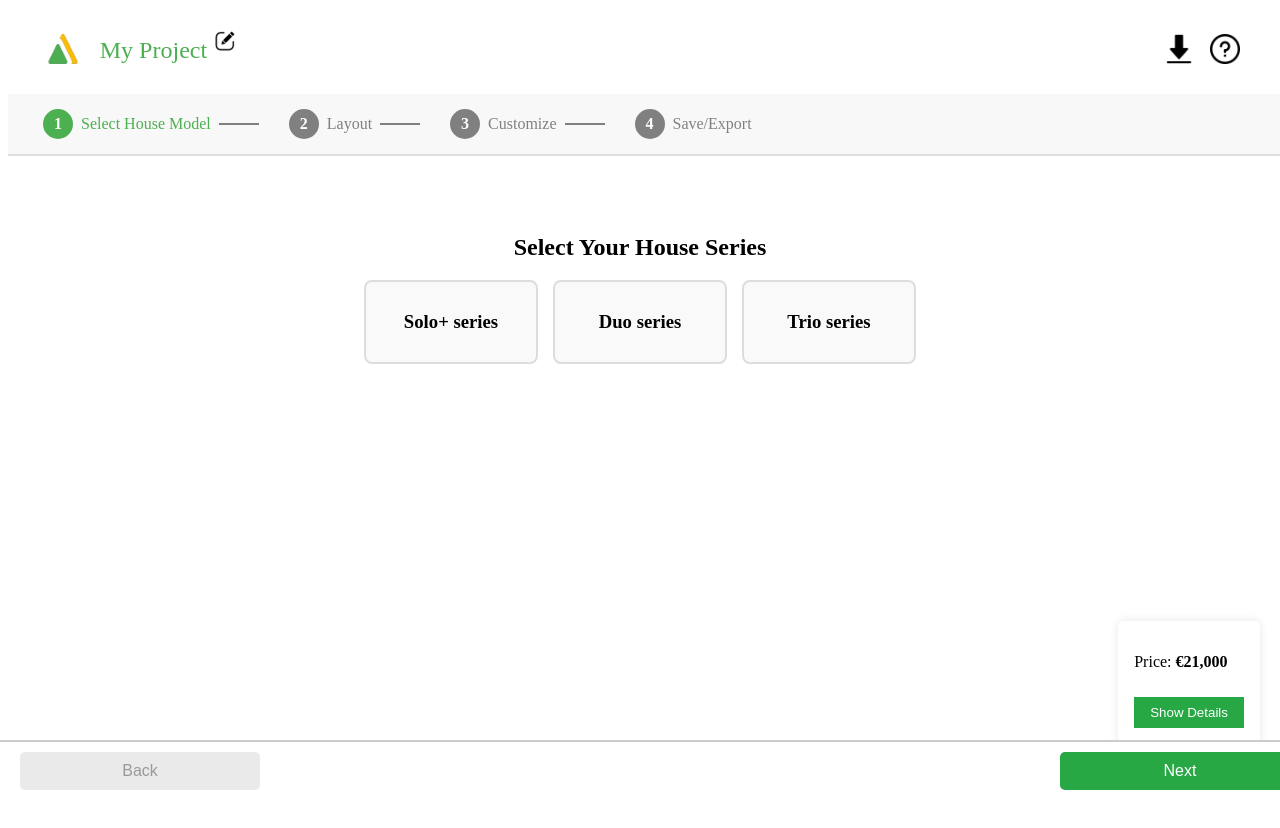
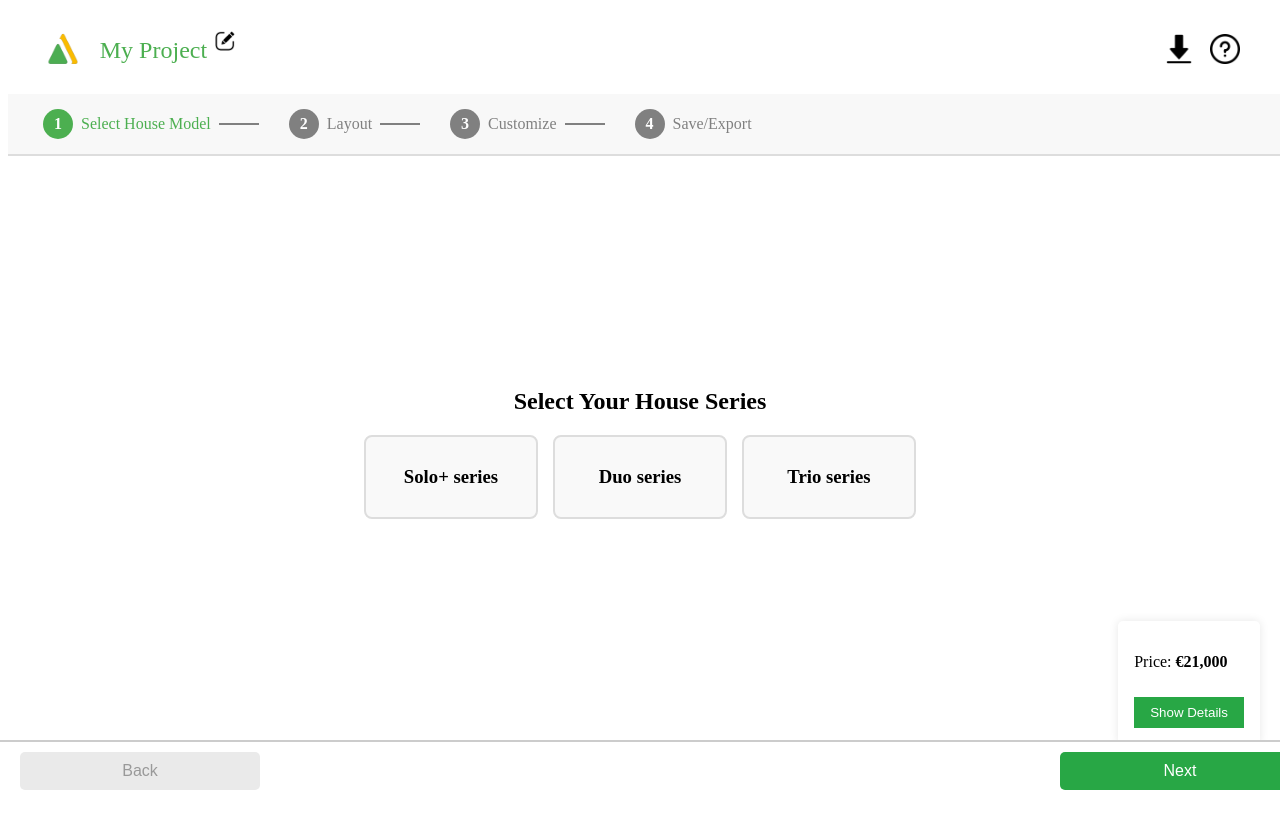
Before and after one commit to sandisyske/konfiguraator, a Vue app: page /konfiguraator/project in a window 1280 px wide. Shown: the top 828 px of the page. Built offline with nearby package versions, Linux system fonts and the light colour scheme.

Commit message:
fixed model window size

```diff
--- a/src/views/ConfiguratorPage.vue
+++ b/src/views/ConfiguratorPage.vue
@@ -51,12 +51,9 @@
       </div>
 
       <div v-else-if="currentStep === 1" class="step-content">
+        <div ref="viewer" class="model-viewer"></div>
+      </div>
 
-        <!-- 3D Viewer Container -->
-        <div class="viewer-area">
-          <div ref="viewer" class="model-viewer"></div>
-        </div>
-      </div>
 
       <div v-else class="step-content">
         <p>Placeholder content for {{ steps[currentStep].name }}</p>
@@ -185,7 +182,7 @@ const initThreeJs = () => {
   // Load the model
   const loader = new GLTFLoader();
   loader.load(
-      "models/TRIO120/model.glb", // Ensure this path is correct
+      "public/models/TRIO150/model.glb", // Ensure this path is correct
       (gltf) => {
         model = gltf.scene;
 
@@ -244,8 +241,17 @@ import { nextTick } from 'vue'
 
 watch(currentStep, async (newStep) => {
   if (newStep === 1) {
-    await nextTick(); // oota kuni DOM on valmis
-    initThreeJs();
+    await nextTick();
+
+    const container = viewer.value;
+    if (container && container.offsetWidth > 0 && container.offsetHeight > 0) {
+      initThreeJs();
+    } else {
+      console.warn('Viewer not ready yet. Retrying...');
+      setTimeout(() => {
+        if (viewer.value) initThreeJs();
+      }, 100); // oota 100ms ja proovi uuesti
+    }
   }
 });
 
@@ -267,11 +273,19 @@ onMounted(() => {
 h2 {
   text-align: center;
 }
+html, body {
+  margin: 0;
+  padding: 0;
+  height: 100%;
+  overflow: hidden; /* Välista kogu lehe scroll */
+}
+
 /* Container for the whole configurator */
 .configurator-container {
   display: flex;
   flex-direction: column;
-  height: 100vh;
+  height: 90vh; /* Võta kogu vaate kõrgus */
+  overflow: hidden; /* Välista config container scroll */
 }
 
 
@@ -327,11 +341,15 @@ h2 {
   color: #2a9d8f;
 }
 
-/* Step Content in 1st step */
+/* Step Content */
 .step-content {
-  padding-top: 5vh;
-  width: 100vh;
-
+  flex: 1;
+  width: 100%;
+  overflow: hidden;
+  display: flex;
+  flex-direction: column;
+  align-items: center;
+  justify-content: center;
 }
 
 /* Series Buttons Row */
@@ -400,31 +418,31 @@ h2 {
   border-color: #166028;
 }
 
-/* Main Content (3D Model) */
+
+/* Main Content */
 .main-content {
   flex: 1;
   display: flex;
   flex-direction: column;
-  align-items: center; /* keskjoondus horisontaalselt */
-  justify-content: flex-start;
+  align-items: center;
+  padding-top: 80px; /* Stepper height */
+  padding-bottom: 100px; /* Toolbar height */
+  overflow: hidden; /* Välista main-content scroll */
   position: relative;
-  padding-top: 80px;
-  padding-bottom: 100px;
-  overflow: hidden;
 }
 
-/*3D model viewer*/
+/* 3D Canvas */
 .model-viewer {
   width: 100%;
-  height: 70vh; /* või midagi sobivamat, nt 600px */
+  height: 100%;
   background-color: #f0f0f0;
-  border: 1px solid #ccc;
   position: relative;
 }
 
 
 
-/* Toolbar (Fixed at Bottom) */
+
+/* Toolbar */
 .toolbar {
   position: fixed;
   bottom: 0;
@@ -435,6 +453,7 @@ h2 {
   padding: 10px 20px;
   background-color: #fff;
   border-top: 2px solid #ccc;
+  z-index: 10;
 }
 
 .toolbar button {
```
Also changed, not shown: src/components/HouseViewer.vue (deleted, +0 -35 lines), 3 other files (tests, documents, lock files or other folders).
